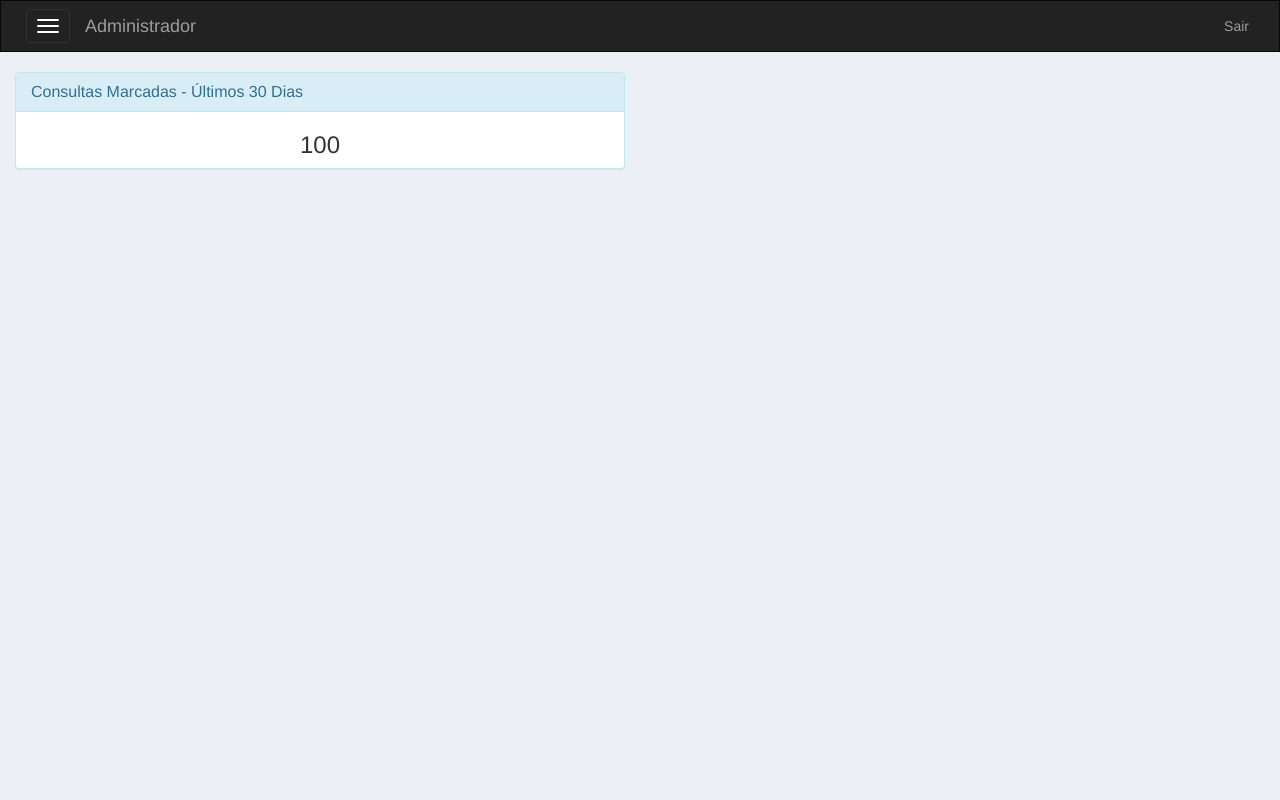
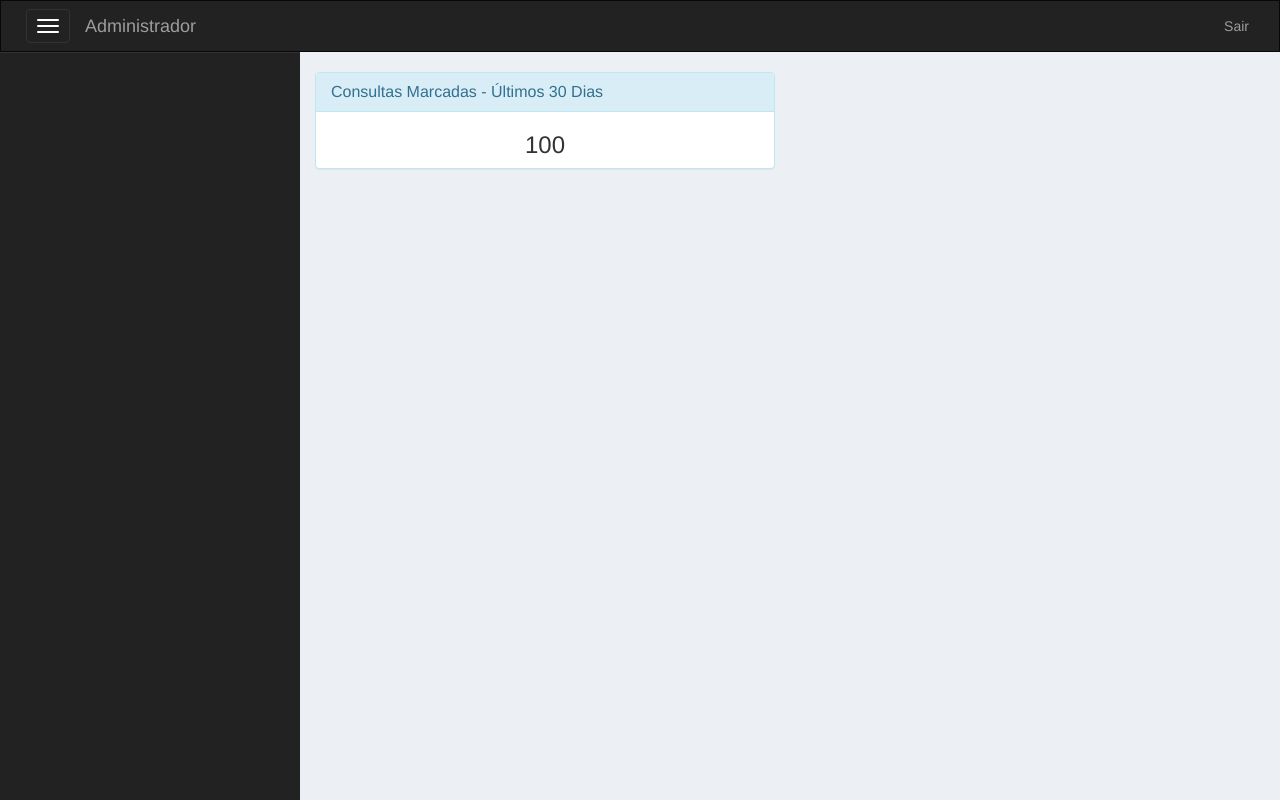
Before and after one commit to pravtz/dashboard-angular, an Angular app: page / in a window 1280 px wide. Built offline with nearby package versions, Linux system fonts and the light colour scheme.

Commit message:
criado um menu lateral

```diff
--- a/src/app/app.component.html
+++ b/src/app/app.component.html
@@ -1,7 +1,9 @@
 <app-barra-navegacao></app-barra-navegacao>
 
 <div class="main">
+  <app-menu-lateral></app-menu-lateral>
   <div class="content">
+
     <app-painel-simples titulo="Consultas Marcadas - Últimos 30 Dias" col="6">
       <h3 class="text-center">100</h3>
     </app-painel-simples>
--- a/src/app/app.module.ts
+++ b/src/app/app.module.ts
@@ -4,12 +4,14 @@ import { NgModule } from '@angular/core';
 import { AppComponent } from './app.component';
 import { PainelSimplesComponent } from './painel-simples/painel-simples.component';
 import { BarraNavegacaoComponent } from './barra-navegacao/barra-navegacao.component';
+import { MenuLateralComponent } from './barra-navegacao/menu-lateral/menu-lateral.component';
 
 @NgModule({
   declarations: [
     AppComponent,
     PainelSimplesComponent,
-    BarraNavegacaoComponent
+    BarraNavegacaoComponent,
+    MenuLateralComponent
   ],
   imports: [
     BrowserModule
--- /dev/null
+++ b/src/app/barra-navegacao/menu-lateral/menu-lateral.component.css
@@ -0,0 +1,34 @@
+.menu {
+  width: 0px;
+  height: 100%;
+  border-top: 1px solid #333;
+  background-color: #222;
+  flex-shrink: 0;
+  overflow: hidden;
+  transition: width .5s;
+}
+
+.menu.menu-open {
+  width: 300px;
+}
+
+.menu ul {
+  list-style: none;
+  padding: 10px 0px;
+}
+
+.menu ul li.active {
+  background-color: #080808;
+}
+
+.menu ul li a {
+  display: block;
+  color: #9d9d9d;
+  padding: 10px 15px;
+  white-space: nowrap;
+}
+
+.menu ul li:hover a,
+.menu ul li.active a {
+  color: white
+}
--- /dev/null
+++ b/src/app/barra-navegacao/menu-lateral/menu-lateral.component.html
@@ -0,0 +1,5 @@
+<div class="menu menu-open">
+  <ul>
+    <li class="visible-xs"><a href="#">Sair</a></li>
+  </ul>
+</div>
--- /dev/null
+++ b/src/app/barra-navegacao/menu-lateral/menu-lateral.component.ts
@@ -0,0 +1,15 @@
+import { Component, OnInit } from '@angular/core';
+
+@Component({
+  selector: 'app-menu-lateral',
+  templateUrl: './menu-lateral.component.html',
+  styleUrls: ['./menu-lateral.component.css']
+})
+export class MenuLateralComponent implements OnInit {
+
+  constructor() { }
+
+  ngOnInit() {
+  }
+
+}
```
Also changed, not shown: 1 other file (tests, documents, lock files or other folders).
